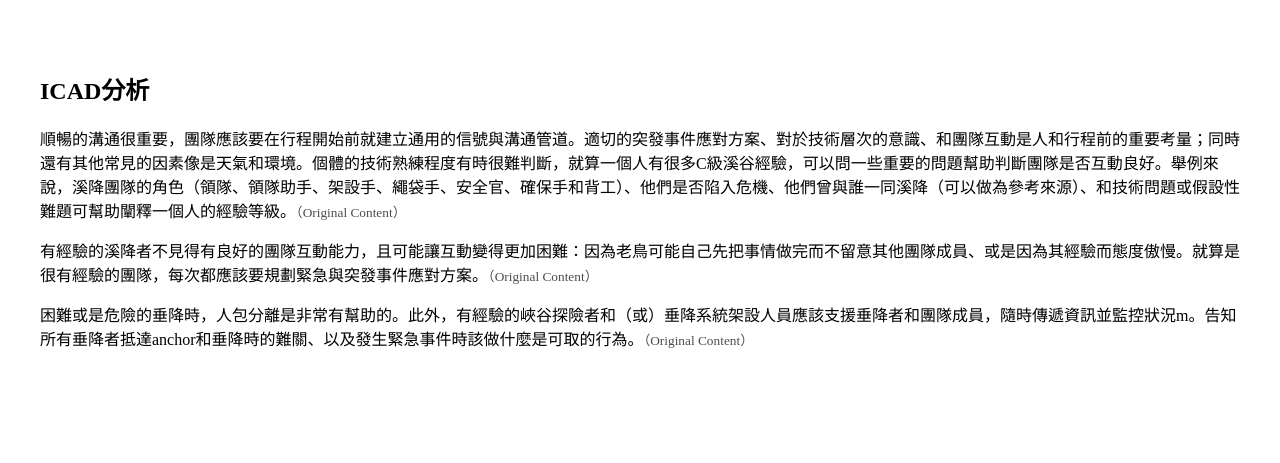
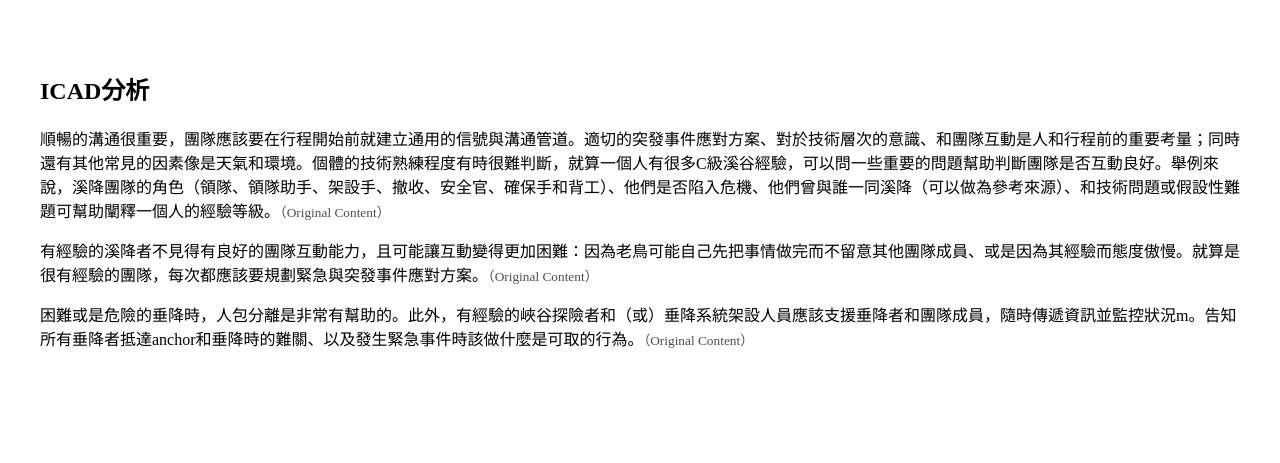
Before and after one commit to WanHsuanChiang/Seven-Teacups-_2017-10-08, a plain HTML site: page index.html in a window 1280 px wide. Shown: the part 1420-1883 px from the top of the page. Drawn offline with Linux system fonts and the light colour scheme.

Commit message:
Translation revise
Bagger: 繩袋手 > 撤收

```diff
--- a/index.html
+++ b/index.html
@@ -66,7 +66,7 @@
 	</section>
 	<section>
 		<h2>ICAD分析</h2>
-		<p>順暢的溝通很重要，團隊應該要在行程開始前就建立通用的信號與溝通管道。適切的突發事件應對方案、對於技術層次的意識、和團隊互動是人和行程前的重要考量；同時還有其他常見的因素像是天氣和環境。個體的技術熟練程度有時很難判斷，就算一個人有很多C級溪谷經驗，可以問一些重要的問題幫助判斷團隊是否互動良好。舉例來說，溪降團隊的角色（領隊、領隊助手、架設手、繩袋手、安全官、確保手和背工）、他們是否陷入危機、他們曾與誰一同溪降（可以做為參考來源）、和技術問題或假設性難題可幫助闡釋一個人的經驗等級。<span class="original-content" title="Good communication is important; groups should establish common signals and communications at the beginning of the trip and the canyon. Proper contingency planning and awareness of skill levels and team dynamics are an important consideration before any trip, as are other traditional factors such as weather, conditions, etc. Individual skill level can be difficult to determine. Even if a person is “experienced” with Class C canyons, important questions can be asked to help determine whether a group will have good dynamics. For example, the roles people played during their canyon trips (trip leader, assistant, rigger, bagger, safety, belayer, pack mule, etc), whether they have been in emergency situations in canyons, who they have canyoned with (those people can serve as references), and technical questions or hypothetical problems can help elucidate an individuals’ level of experience."></span></p>
+		<p>順暢的溝通很重要，團隊應該要在行程開始前就建立通用的信號與溝通管道。適切的突發事件應對方案、對於技術層次的意識、和團隊互動是人和行程前的重要考量；同時還有其他常見的因素像是天氣和環境。個體的技術熟練程度有時很難判斷，就算一個人有很多C級溪谷經驗，可以問一些重要的問題幫助判斷團隊是否互動良好。舉例來說，溪降團隊的角色（領隊、領隊助手、架設手、撤收、安全官、確保手和背工）、他們是否陷入危機、他們曾與誰一同溪降（可以做為參考來源）、和技術問題或假設性難題可幫助闡釋一個人的經驗等級。<span class="original-content" title="Good communication is important; groups should establish common signals and communications at the beginning of the trip and the canyon. Proper contingency planning and awareness of skill levels and team dynamics are an important consideration before any trip, as are other traditional factors such as weather, conditions, etc. Individual skill level can be difficult to determine. Even if a person is “experienced” with Class C canyons, important questions can be asked to help determine whether a group will have good dynamics. For example, the roles people played during their canyon trips (trip leader, assistant, rigger, bagger, safety, belayer, pack mule, etc), whether they have been in emergency situations in canyons, who they have canyoned with (those people can serve as references), and technical questions or hypothetical problems can help elucidate an individuals’ level of experience."></span></p>
 		<p>有經驗的溪降者不見得有良好的團隊互動能力，且可能讓互動變得更加困難：因為老鳥可能自己先把事情做完而不留意其他團隊成員、或是因為其經驗而態度傲慢。就算是很有經驗的團隊，每次都應該要規劃緊急與突發事件應對方案。<span class="original-content" title="Experienced canyoneers may not necessarily have good group and team dynamics, and can make situations more difficult by going ahead of everyone, not looking out for other team members, or having a cavalier attitude because of their experience. Due caution and contingency planning should always be done, even if the team is highly experienced."></span></p>
 		<p>困難或是危險的垂降時，人包分離是非常有幫助的。此外，有經驗的峽谷探險者和（或）垂降系統架設人員應該支援垂降者和團隊成員，隨時傳遞資訊並監控狀況m。告知所有垂降者抵達anchor和垂降時的難關、以及發生緊急事件時該做什麼是可取的行為。<span class="original-content" title="At difficult or dangerous rappels, removing packs is incredibly helpful. In addition, those experienced with the canyon and/or the rigger for that drop should be constantly communicating information and monitoring the situation, from both rappelers and the team members behind. It is advisable to inform each rappeler about the hazards of approaching the anchor, the hazards of the rappel, and how to behave in the event of an emergency."></span></p>
 	</section>
```
